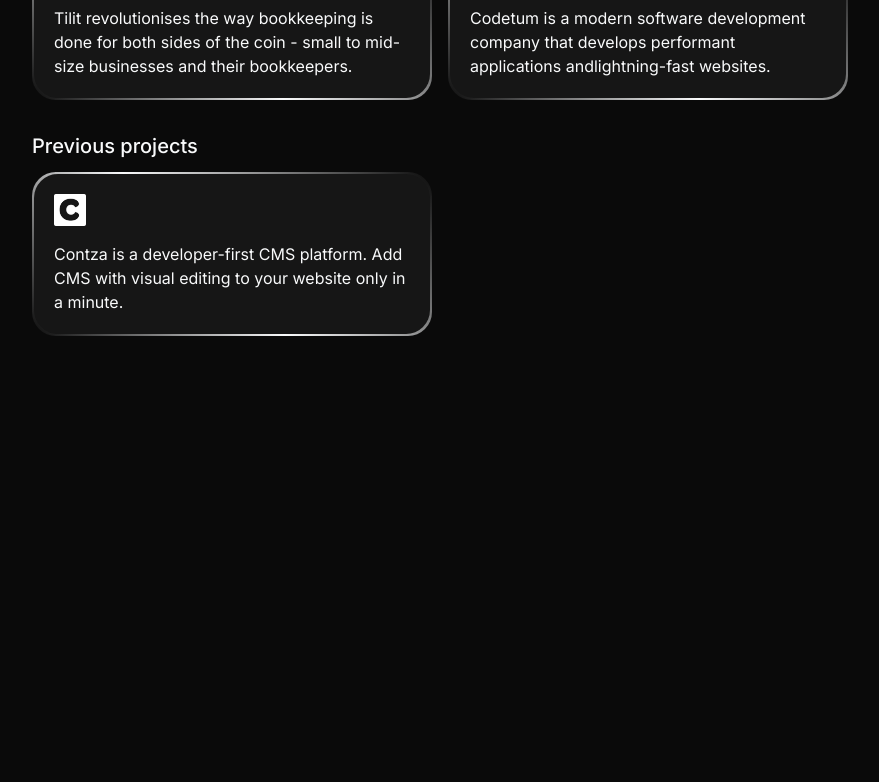
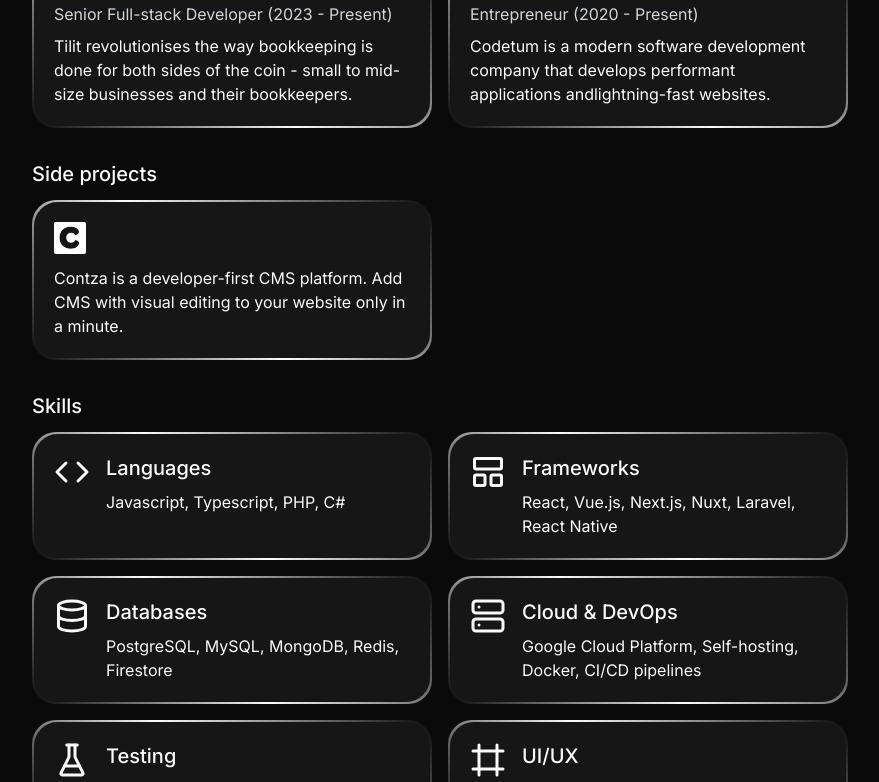
Before and after one commit to OfficialPesonen/website, a Next.js app: page / in a window 1280 px wide. Shown: the part 520-1302 px from the top of the page, without its empty margins (200-1079 px from the left). Before the commit the page ends 896 px from the top, so only its background shows below. Built offline with nearby package versions, Linux system fonts and the light colour scheme.

Commit message:
Add skills and experience.

```diff
--- a/src/app/globals.css
+++ b/src/app/globals.css
@@ -13,7 +13,7 @@
     }
 
     body {
-        @apply bg-background text-foreground;
+        @apply bg-background text-foreground print:bg-background print:text-foreground;
     }
 
     h1 {
--- a/src/app/page.tsx
+++ b/src/app/page.tsx
@@ -1,5 +1,16 @@
 import Image from "next/image";
-import { GithubIcon, InstagramIcon, LinkedinIcon } from "lucide-react";
+import {
+  Code,
+  Database,
+  FlaskConical,
+  Frame,
+  GithubIcon,
+  Hammer,
+  InstagramIcon,
+  LayoutPanelTop,
+  LinkedinIcon,
+  Server,
+} from "lucide-react";
 import Link from "next/link";
 import { XPlatform } from "@/components/Icons";
 import { ProjectCard } from "@/components/ProjectCard";
@@ -7,6 +18,7 @@
 import tilitImage from "@/assets/tilit.png";
 import codetumImage from "@/assets/codetum.png";
 import contzaImage from "@/assets/contza.png";
+import { SkillsCard } from "@/components/SkillsCard";
 
 const Home = () => {
   return (
@@ -69,19 +81,21 @@
             <ProjectCard
               title="Tilit"
               description="Tilit revolutionises the way bookkeeping is done for both sides of the coin - small to mid-size businesses and their bookkeepers."
+              role="Senior Full-stack Developer (2023 - Present)"
               href="https://tilit.ai"
               logo={tilitImage}
             />
             <ProjectCard
               title="Codetum"
               description="Codetum is a modern software development company that develops performant applications andlightning-fast websites."
+              role="Entrepreneur (2020 - Present)"
               href="https://codetum.com"
               logo={codetumImage}
             />
           </div>
         </section>
         <section>
-          <h2 className="mb-3">Previous projects</h2>
+          <h2 className="mb-3">Side projects</h2>
           <div className="grid grid-cols-1 md:grid-cols-2 gap-4">
             <ProjectCard
               title="Contza"
@@ -92,26 +106,30 @@
             />
           </div>
         </section>
-        {/*<section>
-          <h2 className="mb-2">Life is great</h2>
-          <div className="grid grid-cols-2 sm:grid-cols-3 gap-3">
-            {[
-              "https://cdn.britannica.com/26/189726-050-7F7ECA2A/city-Croatia-Dubrovnik-Adriatic-Sea.jpg",
-              "https://cdn.britannica.com/26/189726-050-7F7ECA2A/city-Croatia-Dubrovnik-Adriatic-Sea.jpg",
-              "https://cdn.britannica.com/26/189726-050-7F7ECA2A/city-Croatia-Dubrovnik-Adriatic-Sea.jpg",
-              "https://cdn.britannica.com/26/189726-050-7F7ECA2A/city-Croatia-Dubrovnik-Adriatic-Sea.jpg",
-              "https://cdn.britannica.com/26/189726-050-7F7ECA2A/city-Croatia-Dubrovnik-Adriatic-Sea.jpg",
-              "https://cdn.britannica.com/26/189726-050-7F7ECA2A/city-Croatia-Dubrovnik-Adriatic-Sea.jpg",
-            ].map((image, index) => (
-              <img
-                key={index}
-                src={image}
-                alt={`Image ${index + 1}`}
-                className="w-full aspect-square object-cover rounded-2xl"
-              />
-            ))}
+        <section>
+          <h2 className="mb-3">Skills</h2>
+          <div className="grid grid-cols-1 md:grid-cols-2 gap-4">
+            <SkillsCard title="Languages" description="Javascript, Typescript, PHP, C#" icon={Code} />
+            <SkillsCard
+              title="Frameworks"
+              description="React, Vue.js, Next.js, Nuxt, Laravel, React Native"
+              icon={LayoutPanelTop}
+            />
+            <SkillsCard
+              title="Databases"
+              description="PostgreSQL, MySQL, MongoDB, Redis, Firestore"
+              icon={Database}
+            />
+            <SkillsCard
+              title="Cloud & DevOps"
+              description="Google Cloud Platform, Self-hosting, Docker, CI/CD pipelines"
+              icon={Server}
+            />
+            <SkillsCard title="Testing" description="Vitest, Jest, Playwright, Cypress" icon={FlaskConical} />
+            <SkillsCard title="UI/UX" description="Tailwind, Shadcn, Material UI" icon={Frame} />
+            <SkillsCard title="Tools" description="Git, Figma, Linear, Photoshop, CapCut" icon={Hammer} />
           </div>
-        </section>*/}
+        </section>
       </main>
     </div>
   );
--- a/src/components/ProjectCard.tsx
+++ b/src/components/ProjectCard.tsx
@@ -6,6 +6,7 @@
 interface ProjectCardProps {
   title: string;
   description: string;
+  role?: string;
   href: string;
   logo: ImageProps["src"];
   logoClassName?: string;
@@ -18,8 +19,9 @@
         <Image
           src={props.logo}
           alt={`${props.title} logo`}
-          className={cn("h-7 w-auto mb-4", props.logoClassName)}
+          className={cn("h-7 w-auto mb-3", props.logoClassName)}
         />
+        {props.role && <p className="text-muted mb-2">{props.role}</p>}
         <p>{props.description}</p>
       </Card>
     </Link>
--- /dev/null
+++ b/src/components/SkillsCard.tsx
@@ -0,0 +1,19 @@
+import { Card } from "@/components/Card";
+
+interface SkillsCardProps {
+  title: string;
+  description: string;
+  icon: any;
+}
+
+export const SkillsCard = (props: SkillsCardProps) => {
+  return (
+    <Card className="flex items-start gap-4 p-5">
+      <props.icon className="flex-shrink-0 size-9" />
+      <div className="flex-1">
+        <p className="text-xl font-medium mb-2">{props.title}</p>
+        <p>{props.description}</p>
+      </div>
+    </Card>
+  );
+};
```
